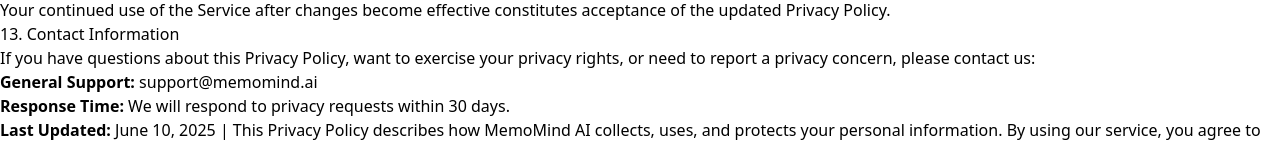
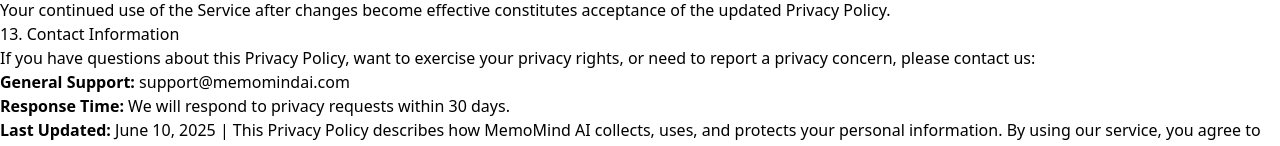
Before and after one commit to dvirla/calendar-agent, a React (Vite) app: page /privacy in a window 1280 px wide. Shown: the part 3050-3196 px from the top of the page. Built offline with nearby package versions, Linux system fonts and the light colour scheme; no server answers.

Commit message:
Fixed emails in privacy page

```diff
--- a/src/PrivacyPolicyPage.jsx
+++ b/src/PrivacyPolicyPage.jsx
@@ -281,7 +281,7 @@
                 If you have questions about this Privacy Policy, want to exercise your privacy rights, or need to report a privacy concern, please contact us:
               </p>
               <div className="p-4 bg-gray-50 rounded-lg">
-                <p className="text-gray-700"><strong>General Support:</strong> support@memomind.ai</p>
+                <p className="text-gray-700"><strong>General Support:</strong> support@memomindai.com</p>
                 <p className="text-gray-700"><strong>Response Time:</strong> We will respond to privacy requests within 30 days.</p>
               </div>
             </section>
```
